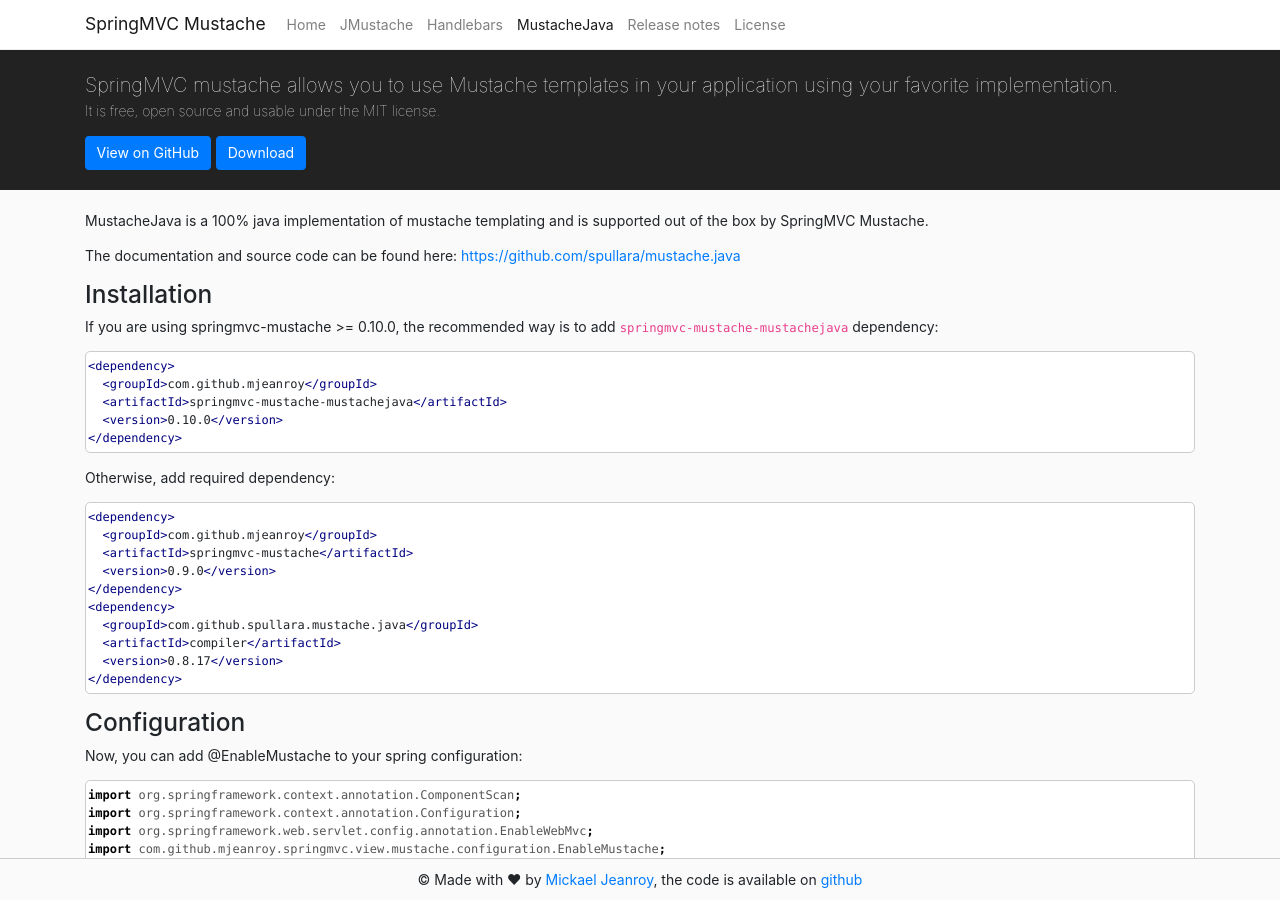
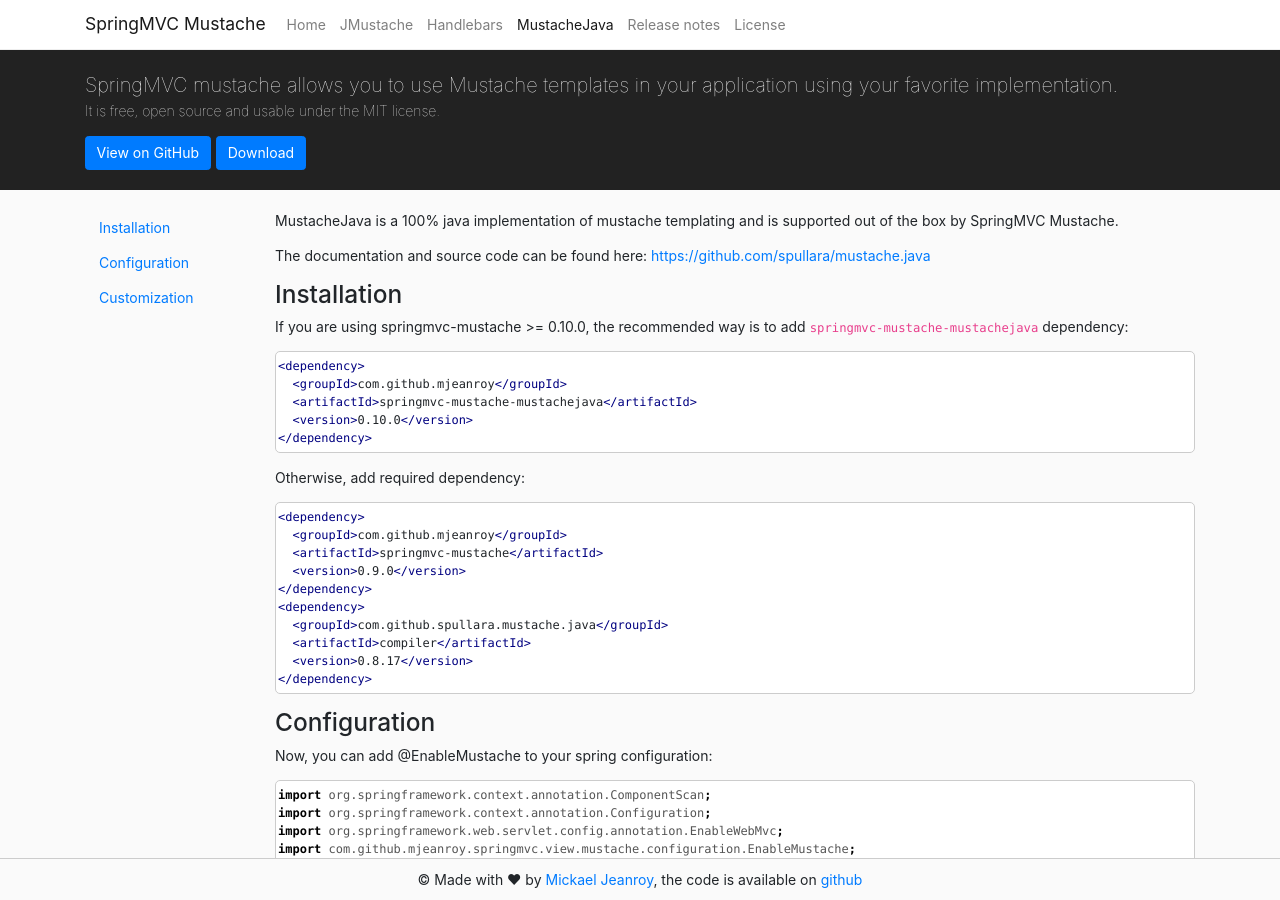
Before and after one commit to mjeanroy/springmvc-mustache, a Jekyll site: the page built from 03-mustachejava.html, in a window 1280 px wide and 900 px high. Built offline with Jekyll 4.4.1, drawn with Linux system fonts in a browser that asks for light colours.

Commit message:
docs: update documentation

```diff
--- a/01-jmustache.html
+++ b/01-jmustache.html
@@ -8,7 +8,7 @@
   <div class="col-2">
     <ul class="nav flex-column sticky-top sticky-offset">
       <li class="nav-item">
-        <a class="nav-link" href="{{ '/jmustache#installation' | prepend: site.baseurl }}">Dependencies</a>
+        <a class="nav-link" href="{{ '/jmustache#installation' | prepend: site.baseurl }}">Installation</a>
       </li>
       <li class="nav-item">
         <a class="nav-link" href="{{ '/jmustache#configuration' | prepend: site.baseurl }}">Configuration</a>
--- a/03-mustachejava.html
+++ b/03-mustachejava.html
@@ -4,5 +4,22 @@
   title: MustacheJava
 ---
 
-{% capture content %}{% include_relative docs/03-mustachejava.md %}{% endcapture %}
-{{ content  | markdownify }}
+<div class="row">
+  <div class="col-2">
+    <ul class="nav flex-column sticky-top sticky-offset">
+      <li class="nav-item">
+        <a class="nav-link" href="{{ '/mustachejava#installation' | prepend: site.baseurl }}">Installation</a>
+      </li>
+      <li class="nav-item">
+        <a class="nav-link" href="{{ '/mustachejava#configuration' | prepend: site.baseurl }}">Configuration</a>
+      </li>
+      <li class="nav-item">
+        <a class="nav-link" href="{{ '/mustachejava#mustachejava-customization' | prepend: site.baseurl }}">Customization</a>
+      </li>
+    </ul>
+  </div>
+  <div class="col">
+    {% capture content %}{% include_relative docs/03-mustachejava.md %}{% endcapture %}
+    {{ content  | markdownify }}
+  </div>
+</div>
```
Also changed, not shown: 02-handlebars.html (+19 -2 lines), docs/02-handlebars.md (+1 -1 lines).
